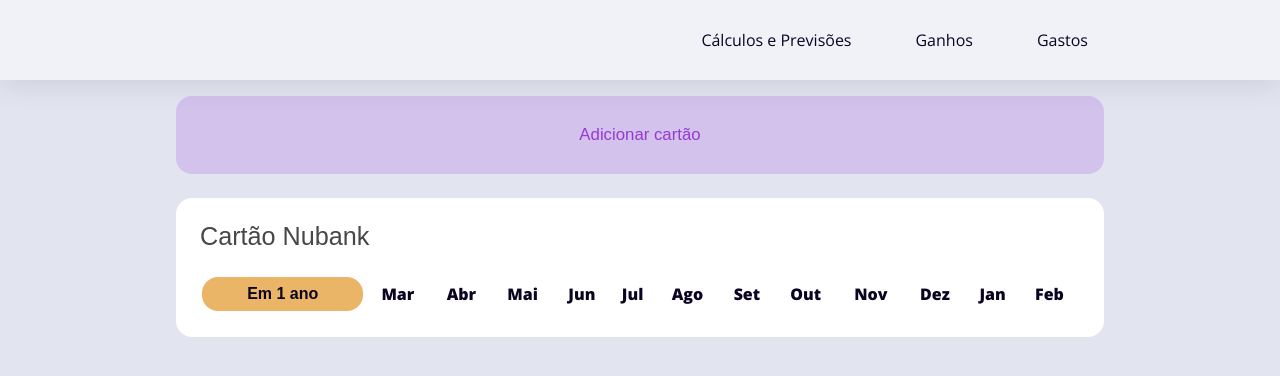
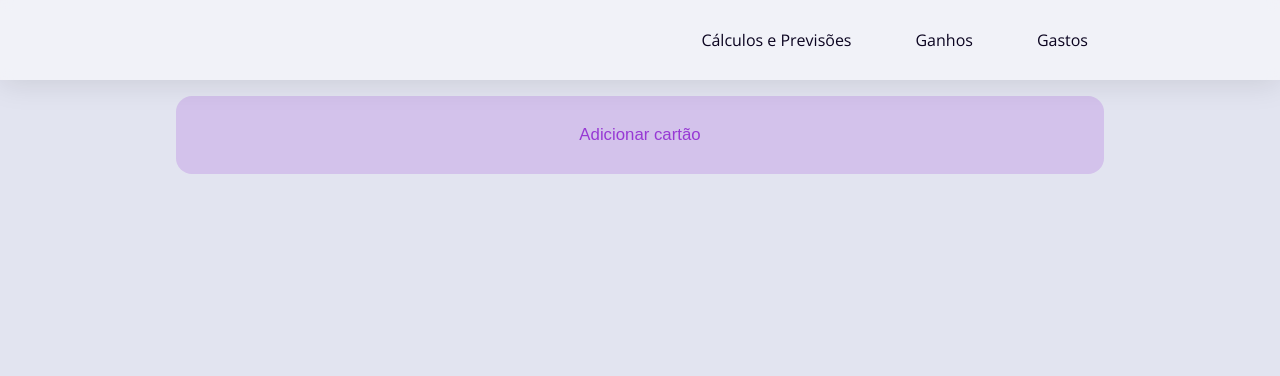
Before and after one commit to MadsonAlan/financial-control, a Next.js app: page /creditcards in a window 1280 px wide. Shown: the top 376 px of the page. Built offline with nearby package versions, Linux system fonts and the light colour scheme; a web font is replaced by a local one.

Commit message:
Resolução do problema com a aba cartão de crédito

```diff
--- a/src/pages/creditcards/index.tsx
+++ b/src/pages/creditcards/index.tsx
@@ -13,7 +13,7 @@
             </Head>
             <HeaderPage />
             <button>Adicionar cartão</button>
-            <TableDatas titleTable='Cartão Nubank' />
+            {/* <TableDatas titleTable='Cartão Nubank' /> */}
         </div>
     )
 }
```
